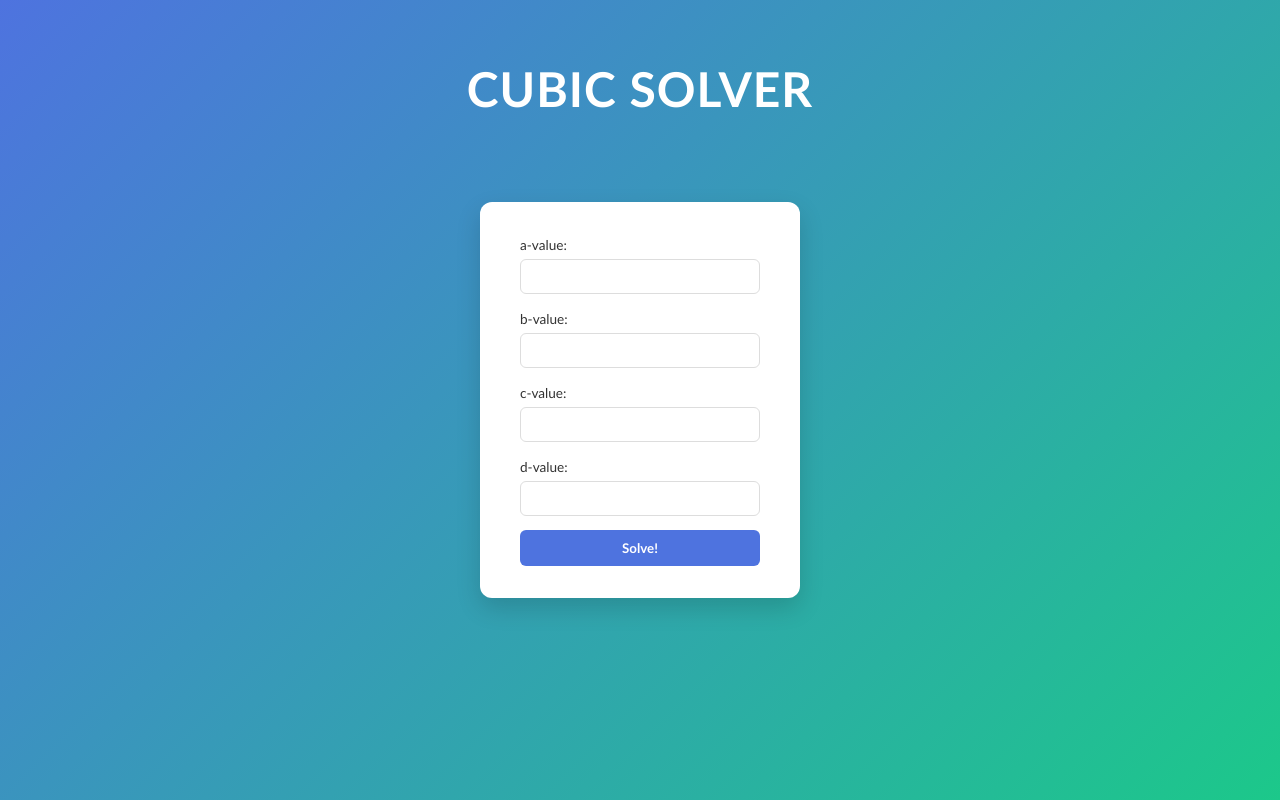
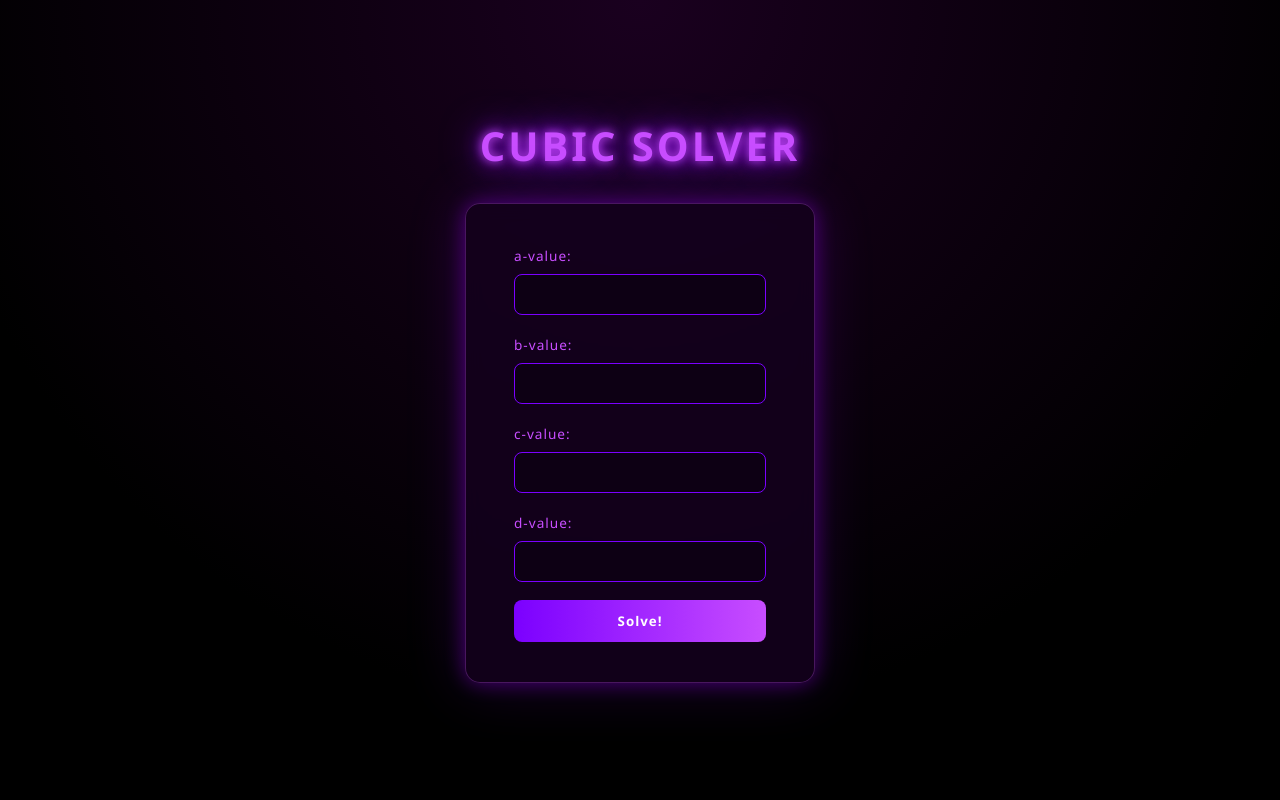
Before and after one commit to zhenopkx0/Asst2, a website built with Vite: page asst2/index.html in a window 1280 px wide. Built offline with nearby package versions, Linux system fonts and the light colour scheme.

Commit message:
Started ts code

```diff
--- a/asst2/index.html
+++ b/asst2/index.html
@@ -14,9 +14,9 @@
       <label for="b">b-value:</label><br>
       <input type = "text" id="b"><br>
       <label for="c">c-value:</label><br>
+      <input type = "text" id = "c"><br>
+      <label for="d">d-value:</label><br>
       <input type = "text" id = "d"><br>
-      <label for="d">d-value:</label><br>
-      <input type = "text" id = "c"><br>
       <input type = "submit" value = "Solve!" id="button">
     </form>
     <script type="module" src="/src/main.ts"></script>
--- a/asst2/src/main.ts
+++ b/asst2/src/main.ts
@@ -12,7 +12,9 @@ form?.addEventListener("submit", (event) => {
     const c: number = Number(formData.get("c"));
     const d: number = Number(formData.get("d"));
 
-    const discriminant = b * b - 4 * a * c;
+    const p: number = (3*a*c - b*b)/(3*a*a);
+    const q: number = (2*b*b*b - 9*a*b*c + 27*a*a*d)/(27*a*a*a);
+    const discriminant: number = (q/2)*(q/2) + (p/3)*(p/3)*(p/3);
 
     if (discriminant < 0) {
         (document.getElementById("result") as HTMLInputElement).value = "No Roots";
@@ -21,7 +23,13 @@ form?.addEventListener("submit", (event) => {
         const rootTwo = (-b - Math.sqrt(discriminant)) / (2 * a);
         (document.getElementById("result") as HTMLInputElement).value = `x1=${rootOne}, x2=${rootTwo}`;
     } else {
-        const rootOne = (-b + Math.sqrt(discriminant)) / (2 * a);
-        (document.getElementById("result") as HTMLInputElement).value = `x=${rootOne}`;
+      if (q === 0 && p === 0) {
+        const rootOne = Math.cbrt((-q/2)+Math.sqrt(discriminant)) + Math.cbrt((-q/2)-Math.sqrt(discriminant)) - b/(3*a);
+        (document.getElementById("result") as HTMLInputElement).value = `x=${rootOne} (Triple root)`;
+      } else {
+        const rootOne = Math.cbrt((-q/2)+Math.sqrt(discriminant)) + Math.cbrt((-q/2)-Math.sqrt(discriminant)) - b/(3*a);
+        const rootTwo = -Math.cbrt(-q/2) - b/(3*a);
+        (document.getElementById("result") as HTMLInputElement).value = `x1=${rootOne}, x2=${rootTwo} (Double root)`;
+      }
     }
 })
--- a/asst2/src/style.css
+++ b/asst2/src/style.css
@@ -1,73 +1,97 @@
+/* Reset */
 * {
-  box-sizing: border-box;
   margin: 0;
   padding: 0;
-  font-family:'Trebuchet MS', 'Lucida Sans Unicode', 'Lucida Grande', 'Lucida Sans', Arial, sans-serif;
+  box-sizing: border-box;
+  font-family: 'Segoe UI', sans-serif;
 }
 
+/* Background */
 body {
-  background: linear-gradient(135deg, #4e73df, #1cc88a);
   min-height: 100vh;
+  background: radial-gradient(circle at top, #1a001f, #000000 70%);
   display: flex;
+  flex-direction: column;
   justify-content: center;
   align-items: center;
+  color: white;
 }
 
-form {
-  background: white;
-  padding: 2rem 2.5rem;
-  border-radius: 12px;
-  box-shadow: 0 10px 25px rgba(0, 0, 0, 0.15);
-  width: 320px;
+/* Title */
+h1 {
+  margin-bottom: 30px;
+  font-size: 2.5rem;
+  letter-spacing: 3px;
+  color: #c84dff;
+  text-shadow:
+    0 0 10px #c84dff,
+    0 0 20px #9d00ff,
+    0 0 40px #7b00ff;
 }
 
-h1 {
-  position: absolute;
-  top: 60px;
-  color: white;
-  font-size: 3rem;
-  letter-spacing: 1px;
+/* Form Card */
+form {
+  background: rgba(20, 0, 30, 0.85);
+  padding: 2.5rem 3rem;
+  border-radius: 15px;
+  width: 350px;
+  backdrop-filter: blur(10px);
+  box-shadow:
+    0 0 20px rgba(157, 0, 255, 0.4),
+    0 0 60px rgba(157, 0, 255, 0.2);
+  border: 1px solid rgba(200, 77, 255, 0.3);
 }
 
+/* Labels */
 label {
   font-size: 0.85rem;
-  color: #333;
-  font-weight: 500;
+  letter-spacing: 1px;
+  color: #c84dff;
 }
 
+/* Inputs */
 input[type="text"] {
   width: 100%;
-  padding: 8px 10px;
-  margin: 6px 0 14px 0;
-  border: 1px solid #ddd;
-  border-radius: 6px;
-  transition: 0.2s ease;
+  padding: 10px;
+  margin: 8px 0 18px 0;
+  background: #0d0014;
+  border: 1px solid #7b00ff;
+  border-radius: 8px;
+  color: white;
   font-size: 0.9rem;
+  transition: 0.3s ease;
 }
 
+/* Glow on focus */
 input[type="text"]:focus {
-  border-color: #4e73df;
   outline: none;
-  box-shadow: 0 0 0 2px rgba(78, 115, 223, 0.2);
+  border-color: #c84dff;
+  box-shadow: 0 0 10px #9d00ff;
 }
 
+/* Button */
 input[type="submit"] {
   width: 100%;
-  padding: 10px;
-  background: #4e73df;
+  padding: 12px;
+  background: linear-gradient(90deg, #7b00ff, #c84dff);
+  border: none;
+  border-radius: 8px;
+  font-weight: bold;
+  letter-spacing: 1px;
   color: white;
-  border: none;
-  border-radius: 6px;
-  font-weight: bold;
   cursor: pointer;
-  transition: 0.2s ease;
+  transition: 0.3s ease;
 }
 
+/* Button hover effect */
 input[type="submit"]:hover {
-  background: #2e59d9;
-  transform: translateY(-2px);
+  transform: translateY(-3px);
+  box-shadow:
+    0 0 15px #c84dff,
+    0 0 30px #9d00ff;
 }
 
+/* Button click effect */
 input[type="submit"]:active {
   transform: translateY(0);
 }
```
